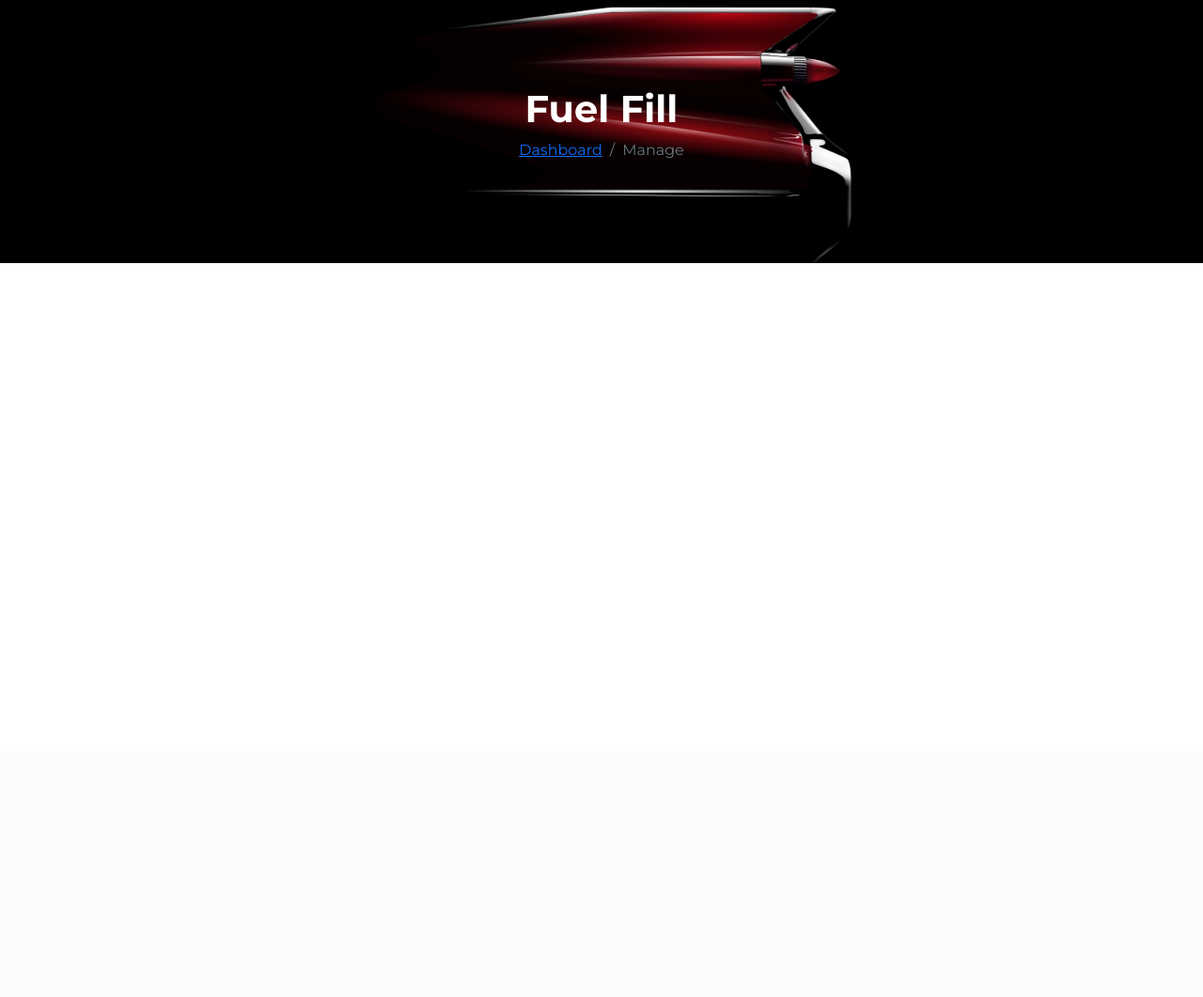
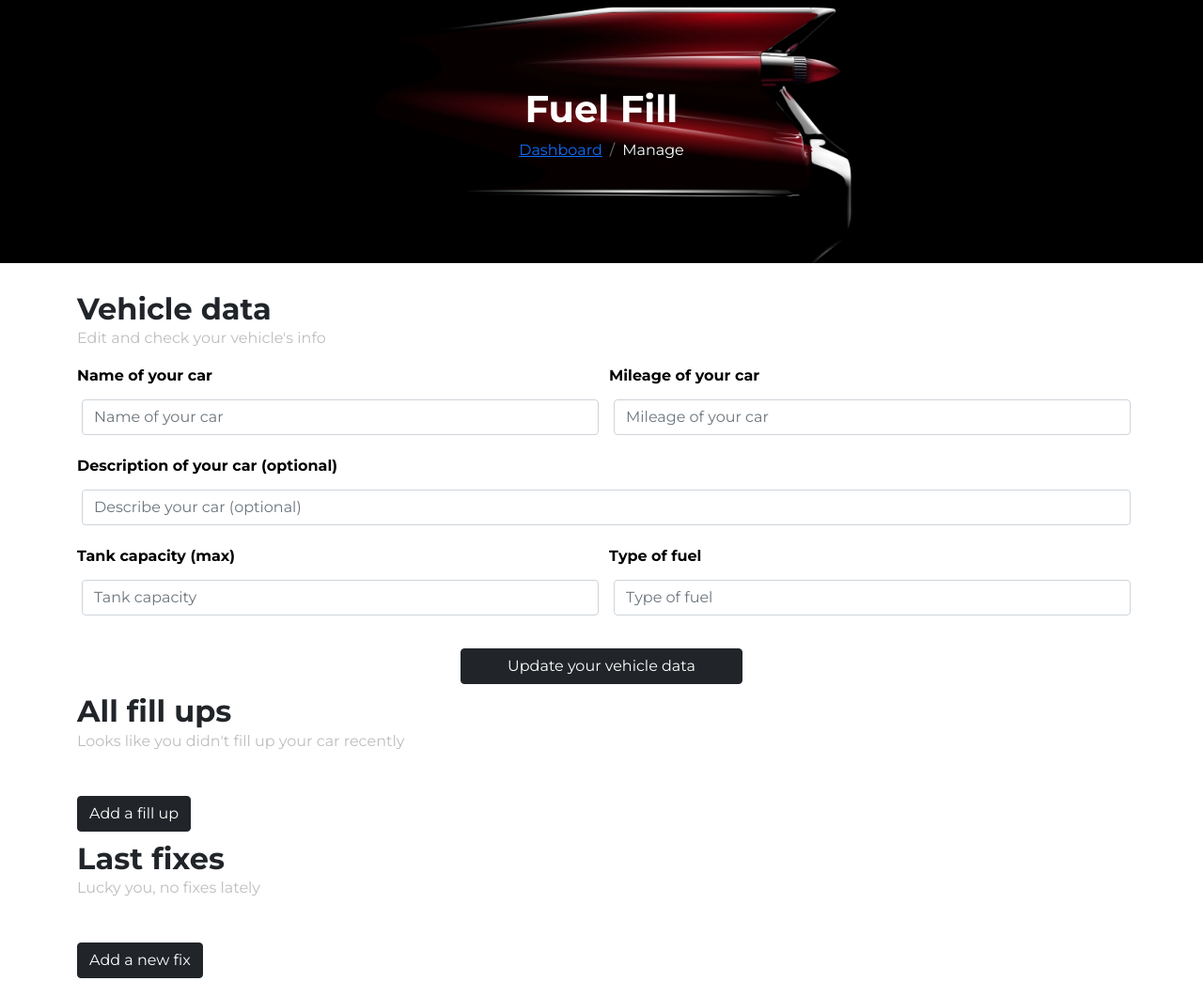
Before and after one commit to jkuryloo/fuel-fill-app, a Flask app: template app/templates/manage.html in a window 1280 px wide. Shown: the whole page at 94% size. Before the commit the page ends 280 px from the top, so only its background shows below. Run offline with Flask 2, Linux system fonts and the light colour scheme; the template is opened without the code that fills it, so the values that code supplies are empty.

Commit message:
update for manage design
added fill ups and fix forms need no backend yet

```diff
--- a/app/static/css/style.css
+++ b/app/static/css/style.css
@@ -1 +1 @@
-body{margin:0;padding:0;font-family:"Montserrat",sans-serif;font-weight:400}header{height:35vh;background-image:url("../img/car.webp");background-size:50%;background-position:center;background-repeat:no-repeat;background-color:#000;display:flex;justify-content:center;align-items:center;flex-direction:column;text-align:center;color:#fff}header h1{font-weight:700}section{padding:20px;text-align:center}section h2{font-weight:700;margin:0}section p{color:#272833;opacity:.3}section .row{text-align:left;display:flex;justify-content:center;align-items:center}section .car-inner{padding:10px;border-radius:20px;margin-top:30px;position:relative}section .car-inner a,section .car-inner a:hover,section .car-inner a:active,section .car-inner a:visited{color:#fff;text-decoration:none;margin:0;padding:0}section .car-inner .btn-group{width:100%;margin-top:5vh}section .btn-margin{margin-top:30px}.form-control{margin:5px}#messages{z-index:2137;position:fixed;bottom:10px;left:10px;transition:opacity 500ms;opacity:1}#messages.hide{opacity:0}
+body{margin:0;padding:0;font-family:"Montserrat",sans-serif;font-weight:400}header{height:35vh;background-image:url("../img/car.webp");background-size:50%;background-position:center;background-repeat:no-repeat;background-color:#000;display:flex;justify-content:center;align-items:center;flex-direction:column;text-align:center;color:#fff}header h1{font-weight:700}header .breadcrumb .breadcrumb-item{color:#fff}section{padding:20px;text-align:center}section#manage{text-align:left}section h2{font-weight:700;margin:0;margin-top:10px}section p{color:#272833;opacity:.3}section .row{text-align:left;display:flex;justify-content:center;align-items:center}section .car-inner{padding:10px;border-radius:20px;margin-top:30px;position:relative}section .car-inner a,section .car-inner a:hover,section .car-inner a:active,section .car-inner a:visited{color:#fff;text-decoration:none;margin:0;padding:0}section .car-inner .btn-group{width:100%;margin-top:5vh}section .btn-margin{margin-top:30px;max-width:300px}.form-control{margin:5px}.form-label{font-weight:700;color:#000}#messages{z-index:2137;position:fixed;bottom:10px;left:10px;transition:opacity 500ms;opacity:1}#messages.hide{opacity:0}
--- a/app/static/css/style.scss
+++ b/app/static/css/style.scss
@@ -25,13 +25,22 @@ header{
     h1{
         font-weight: 700;
     }
+    .breadcrumb{
+        .breadcrumb-item{
+            color: $white;
+        }
+    }
 }
 section{
     padding: 20px;
     text-align: center;
+    &#manage{
+        text-align: left;
+    }
     h2{
         font-weight: 700;
         margin: 0;
+        margin-top: 10px;
     }
     p{
         color: $second;
@@ -61,10 +70,15 @@ section{
     }
     .btn-margin{
         margin-top: 30px;
+        max-width: 300px;
     }
 }
 .form-control{
     margin: 5px;
+}
+.form-label{
+    font-weight: 700;
+    color: $black;
 }
 #messages{
     z-index: 2137;
--- a/app/templates/base.html
+++ b/app/templates/base.html
@@ -12,6 +12,17 @@
     {% block head %}{% endblock %}
 </head>
 <body>
+    <div id="messages">
+        {% with messages = get_flashed_messages(with_categories=true) %}
+            {% if messages %}
+                {% for category, message in messages %}
+                    <div class="alert alert-{{category}}" role="alert">
+                        {{ message }}
+                    </div>
+                {% endfor %}
+            {% endif %}
+        {% endwith %}
+    </div>
 {% block body %}{% endblock %}
     <script src="https://cdn.jsdelivr.net/npm/bootstrap@5.1.3/dist/js/bootstrap.bundle.min.js" integrity="sha384-ka7Sk0Gln4gmtz2MlQnikT1wXgYsOg+OMhuP+IlRH9sENBO0LRn5q+8nbTov4+1p" crossorigin="anonymous"></script>
 </body>
--- a/app/templates/manage.html
+++ b/app/templates/manage.html
@@ -14,4 +14,85 @@
             </ol>
         </nav>
     </header>
+    <section id="manage" class="container">
+        <h2>Vehicle data</h2>
+        <p>Edit and check your vehicle's info</p>
+        <form class="row g-3" action="{{ url_for(request.endpoint, **request.view_args) }}" method="POST">
+            <div class="col-12 col-md-6">
+                <label for="car-name" class="form-label">Name of your car</label>
+                <input class="form-control" type="text" placeholder="Name of your car" name="car-name" value="{{ car['name'] }}" required>
+            </div>
+            <div class="col-12 col-md-6">
+                <label for="car-name" class="form-label">Mileage of your car</label>
+                <input class="form-control" type="number" min="1" max="999999" placeholder="Mileage of your car" name="car-mileage" value="{{ car['mileage'] }}" required>
+            </div>
+            <div class="col-12">
+                <label for="car-name" class="form-label">Description of your car (optional)</label>
+                <input class="form-control" type="text" placeholder="Describe your car (optional)" name="car-description" value="{{ car['description'] }}">
+            </div>
+            <div class="col-12 col-md-6">
+                <label for="car-name" class="form-label">Tank capacity (max)</label>
+                <input class="form-control" type="number" min="1" max="999" placeholder="Tank capacity" name="car-capacity" value="{{ car['capacity'] }}" required>
+            </div>
+            <div class="col-12 col-md-6">
+                <label for="car-name" class="form-label">Type of fuel</label>
+                <input class="form-control" type="text" placeholder="Type of fuel" name="car-fuel" value="{{ car['fuel_type'] }}" required>
+            </div>
+            <button type="submit" class="btn btn-dark btn-margin">Update your vehicle data</button>
+        </form>
+        <h2>All fill ups</h2>
+        {% if fillups %}
+            fill ups
+        {% else %}
+            <p>Looks like you didn't fill up your car recently</p>
+        {% endif %}
+        <button type="button" class="btn btn-dark btn-margin" data-bs-toggle="modal" data-bs-target="#add-fill-up-modal">Add a fill up</button>
+        <h2>Last fixes</h2>
+        {% if fixes %}
+            blah blah blah
+        {% else %}
+            <p>Lucky you, no fixes lately</p>
+        {% endif %}
+        <button type="button" class="btn btn-dark btn-margin" data-bs-toggle="modal" data-bs-target="#add-fix-modal">Add a new fix</button>
+
+        <div class="modal fade" id="add-fill-up-modal" tabindex="-1" aria-labelledby="add-fill-up-label" aria-hidden="true">
+            <div class="modal-dialog modal-dialog-centered modal-dialog-scrollable">
+                <div class="modal-content">
+                    <div class="modal-header">
+                        <h5 class="modal-title" id="add-fill-up-label">Add a new fill up</h5>
+                        <button type="button" class="btn-close" data-bs-dismiss="modal" aria-label="Close"></button>
+                    </div>
+                    <form action="{{ url_for(request.endpoint, **request.view_args) }}" method="POST">
+                        <div class="modal-body">
+                            FILLup
+                        </div>
+                        <div class="modal-footer">
+                            <button type="button" class="btn btn-secondary" data-bs-dismiss="modal">Close</button>
+                            <button type="submit" class="btn btn-dark">Add fill up</button>
+                        </div>
+                    </form>
+                </div>
+            </div>
+        </div>
+
+        <div class="modal fade" id="add-fix-modal" tabindex="-1" aria-labelledby="add-fix-label" aria-hidden="true">
+            <div class="modal-dialog modal-dialog-centered modal-dialog-scrollable">
+                <div class="modal-content">
+                    <div class="modal-header">
+                        <h5 class="modal-title" id="add-fix-label">Add a new fix</h5>
+                        <button type="button" class="btn-close" data-bs-dismiss="modal" aria-label="Close"></button>
+                    </div>
+                    <form action="{{ url_for(request.endpoint, **request.view_args) }}" method="POST">
+                        <div class="modal-body">
+                            FIX
+                        </div>
+                        <div class="modal-footer">
+                            <button type="button" class="btn btn-secondary" data-bs-dismiss="modal">Close</button>
+                            <button type="submit" class="btn btn-dark">Add fix data</button>
+                        </div>
+                    </form>
+                </div>
+            </div>
+        </div>
+    </section>
 {% endblock %}
```
Also changed, not shown: app/templates/index.html (+0 -11 lines), app/views.py (+25 -2 lines).
